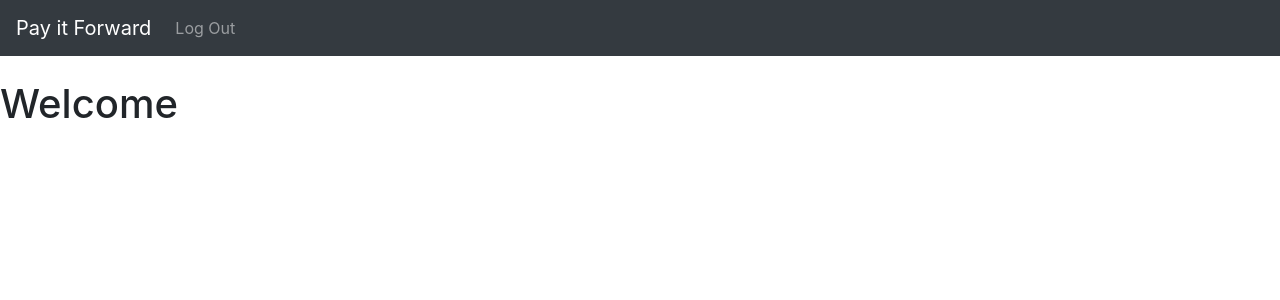
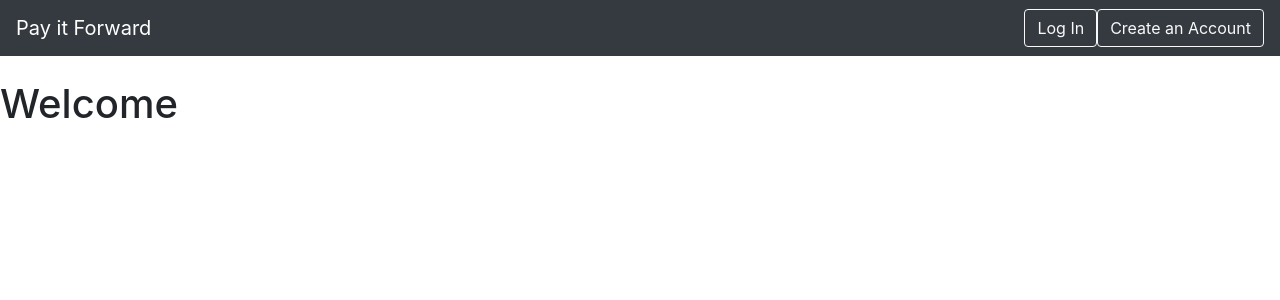
Before and after one commit to remote-software-fa20-PayItForward/PayItForward, a React (Create React App) app in the folder frontend/: page / in a window 1280 px wide. Shown: the top 300 px of the page. Built offline with nearby package versions, Linux system fonts and the light colour scheme; no server answers.

Commit message:
add navbar component and login status

```diff
--- a/frontend/src/HomePage.js
+++ b/frontend/src/HomePage.js
@@ -6,11 +6,22 @@ import Row from 'react-bootstrap/Row';
 import Col from 'react-bootstrap/Col';
 import Card from 'react-bootstrap/Card';
 import { Link } from 'react-router-dom';
+import React, { Component } from "react";
+import NavBar from './Navbar'
 
-function HomePage() {
+class HomePage extends Component{
+    constructor(props) {
+        super(props);
+    }
+    componentDidMount() {
+
+    }
+
+    render() {
         return(
 
             <div>
+                {/*
             <Navbar bg="dark" variant="dark">
                 <Navbar.Brand href="/">Pay it Forward</Navbar.Brand>
 
@@ -23,11 +34,13 @@ function HomePage() {
             </div>
 
         </Navbar>
-
+                */}
+            <NavBar />
             <br />
                 <h1>Welcome</h1>
             </div>
         );
     }
+}
 
 export default HomePage;
--- a/frontend/src/Login.js
+++ b/frontend/src/Login.js
@@ -50,7 +50,7 @@ class Login extends Component {
         return (
             <div>
                 <Navbar bg="dark" variant="dark">
-                    <Navbar.Brand href="/">Pay it Forward</Navbar.Brand>
+                    <Navbar.Brand onClick={(e) => {this.props.history.push('/')}} href="javascript:void(0)">Pay it Forward</Navbar.Brand>
                 </Navbar>
 
                 <div className="login">
--- /dev/null
+++ b/frontend/src/Navbar.js
@@ -0,0 +1,57 @@
+import Navbar from 'react-bootstrap/Navbar';
+import Button from 'react-bootstrap/Button';
+import ButtonGroup from 'react-bootstrap/ButtonGroup'
+import React, { Component } from "react";
+import { Link } from 'react-router-dom';
+import { withRouter } from 'react-router-dom';
+
+class NavBar extends Component {
+    constructor(props) {
+        super(props);
+        this.state = {
+            username: "",
+            firstname: "",
+            lastname: ""
+        }
+        this.logout = this.logout.bind(this);
+    }
+    componentDidMount() {
+        fetch('/user', {credentials: 'include'}).then((response) => {
+            response.json().then(body => {
+                this.setState({
+                    username: body.username,
+                    firstname: body.first,
+                    lastname: body.last
+                })
+            });
+        });
+    }
+
+    logout() {
+        fetch('/logout',{credentials: 'include'}).then((response) => {
+            this.props.history.push('/login');
+        });
+    }
+
+    render() {
+        return(
+            <Navbar bg="dark" variant="dark">
+                <Navbar.Brand onClick={(e) => {this.props.history.push('/')}} href="javascript:void(0)">Pay it Forward</Navbar.Brand>
+                {this.state.username &&
+                <Navbar.Collapse className="justify-content-end">
+                        <Navbar.Text>Welcome, {this.state.firstname} {this.state.lastname}</Navbar.Text>
+                        <Button variant="outline-light" onClick={(e) => { this.logout();}}>Log Out</Button>
+                </Navbar.Collapse>}
+                {!this.state.username &&
+                <Navbar.Collapse className="justify-content-end">
+                    <ButtonGroup>
+                        <Link to="/login"><Button variant="outline-light">Log In</Button></Link>
+                        <Link to="/register"><Button variant="outline-light">Create an Account</Button></Link>
+                    </ButtonGroup>
+                </Navbar.Collapse>}
+            </Navbar>
+        );
+    }
+}
+
+export default withRouter(NavBar);
--- a/frontend/src/Register.js
+++ b/frontend/src/Register.js
@@ -53,7 +53,7 @@ class Register extends Component {
 
             <div>
                 <Navbar bg="dark" variant="dark">
-                    <Navbar.Brand href="/">Pay it Forward</Navbar.Brand>
+                    <Navbar.Brand onClick={(e) => {this.props.history.push('/')}} href="javascript:void(0)">Pay it Forward</Navbar.Brand>
                 </Navbar>
 
                 <div className="login">
```
Lines whose indentation alone changed are shown as unchanged.
